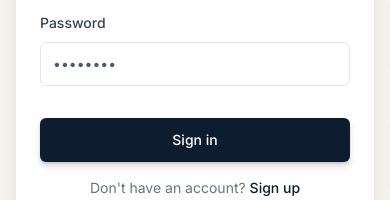
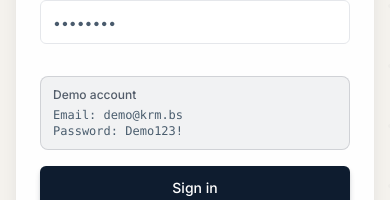
Before and after one commit to salutethegenius/kemiscrm, a Next.js app: page /login in a window 390 px wide. Shown: the part 444-644 px from the top of the page. Built offline with nearby package versions, Linux system fonts and the light colour scheme; no server answers.

Commit message:
fix: show demo credentials on login page for desktop and mobile
Made-with: Cursor

```diff
--- a/app/(auth)/login/page.tsx
+++ b/app/(auth)/login/page.tsx
@@ -118,6 +118,11 @@ export default function LoginPage() {
               </div>
             </CardContent>
             <CardFooter className="flex flex-col space-y-4 pt-2">
+              <div className="w-full rounded-lg border border-[#0E1C2F]/15 bg-[#0E1C2F]/5 px-3 py-2.5">
+                <p className="text-xs font-medium text-[#0E1C2F]/70 mb-1">Demo account</p>
+                <p className="text-xs text-[#4A5D6E] font-mono break-all">Email: {DEMO_EMAIL}</p>
+                <p className="text-xs text-[#4A5D6E] font-mono">Password: {DEMO_PASSWORD}</p>
+              </div>
               <Button
                 type="submit"
                 className="w-full h-11 bg-[#0E1C2F] hover:bg-[#172440] text-white font-medium shadow-md shadow-[#0E1C2F]/20 transition-all duration-200"
```
